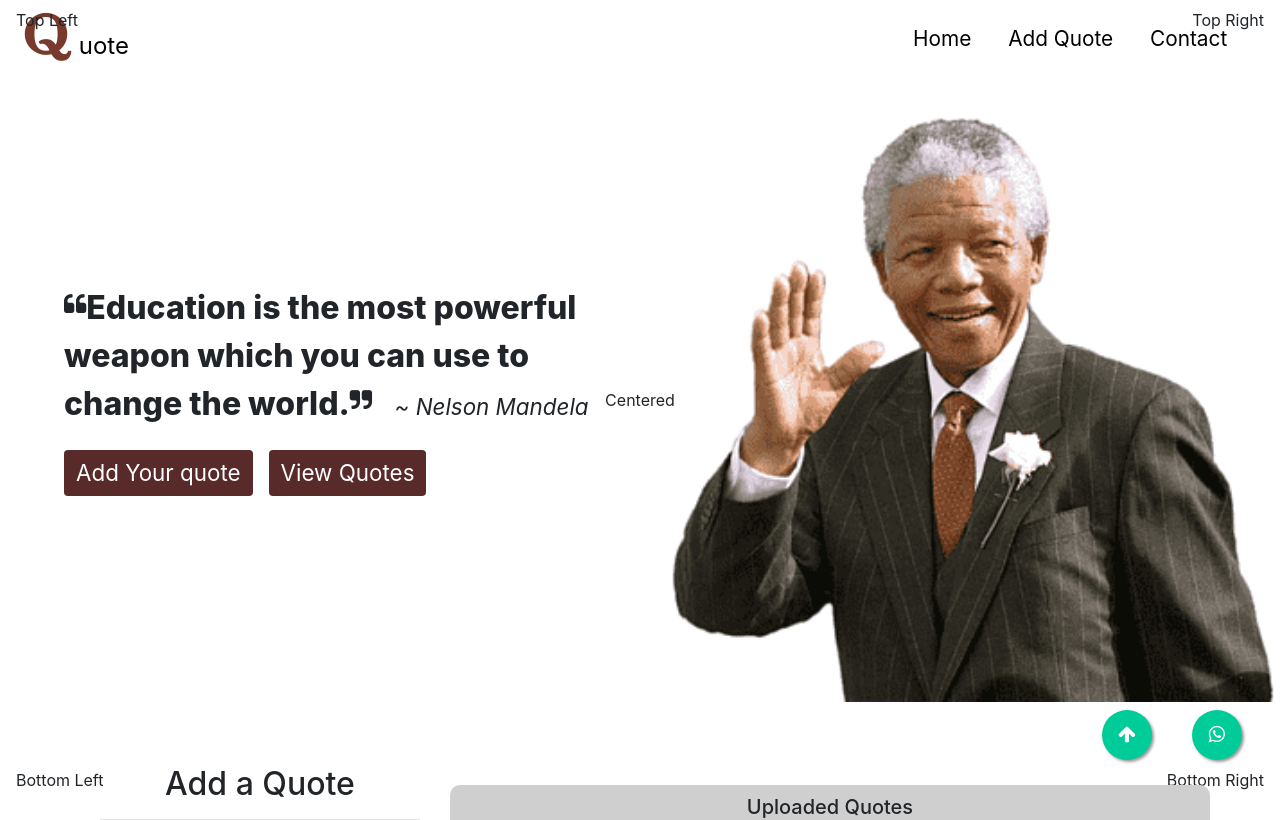
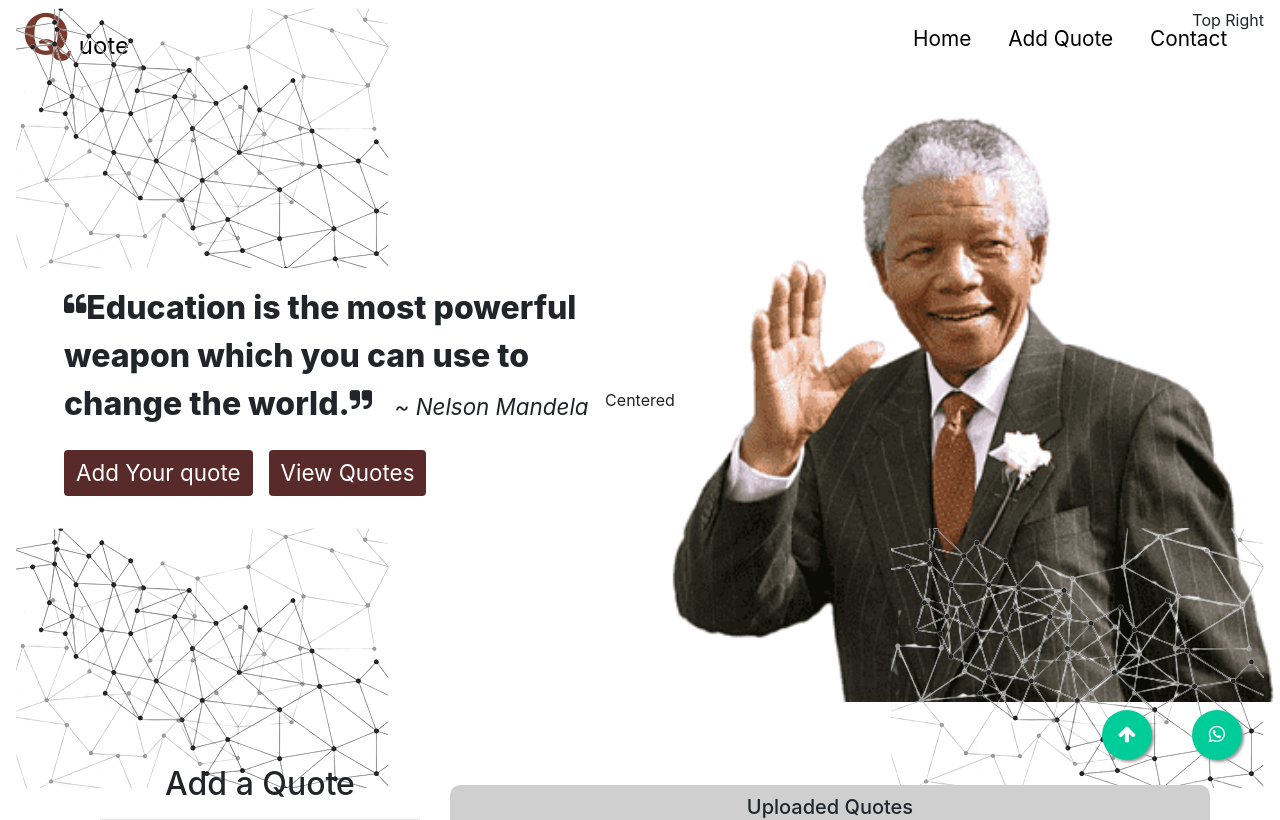
Before and after one commit to k-koech/Angular-Quotes, an Angular app: page / in a window 1280 px wide. Shown: the top 820 px of the page. Built offline with nearby package versions, Linux system fonts and the light colour scheme.

Commit message:
updated landing page

```diff
--- a/src/app/app.component.html
+++ b/src/app/app.component.html
@@ -42,10 +42,15 @@
           <img src="../assets/images/mandela.png" alt="Snow" style="width:100%;">
         </div>
       </div>
-      <div class="bottom-left">Bottom Left</div>
-      <div class="top-left">Top Left</div>
+      <div class="bottom-left">
+        <img src="../assets/images/mesh1.png" alt="Snow" style="width:100%;">
+      </div>
+      <div class="top-left"><img src="../assets/images/mesh1.png" alt="Snow" style="width:100%;">
+      </div>
       <div class="top-right">Top Right</div>
-      <div class="bottom-right">Bottom Right</div>
+      <div class="bottom-right">
+       <img src="../assets/images/mesh1.png" alt="Snow" style="width:100%;">
+      </div>
       <div class="centered">Centered</div>
     </div>
 
```
Also changed, not shown: src/assets/images/mesh1.png (added).
